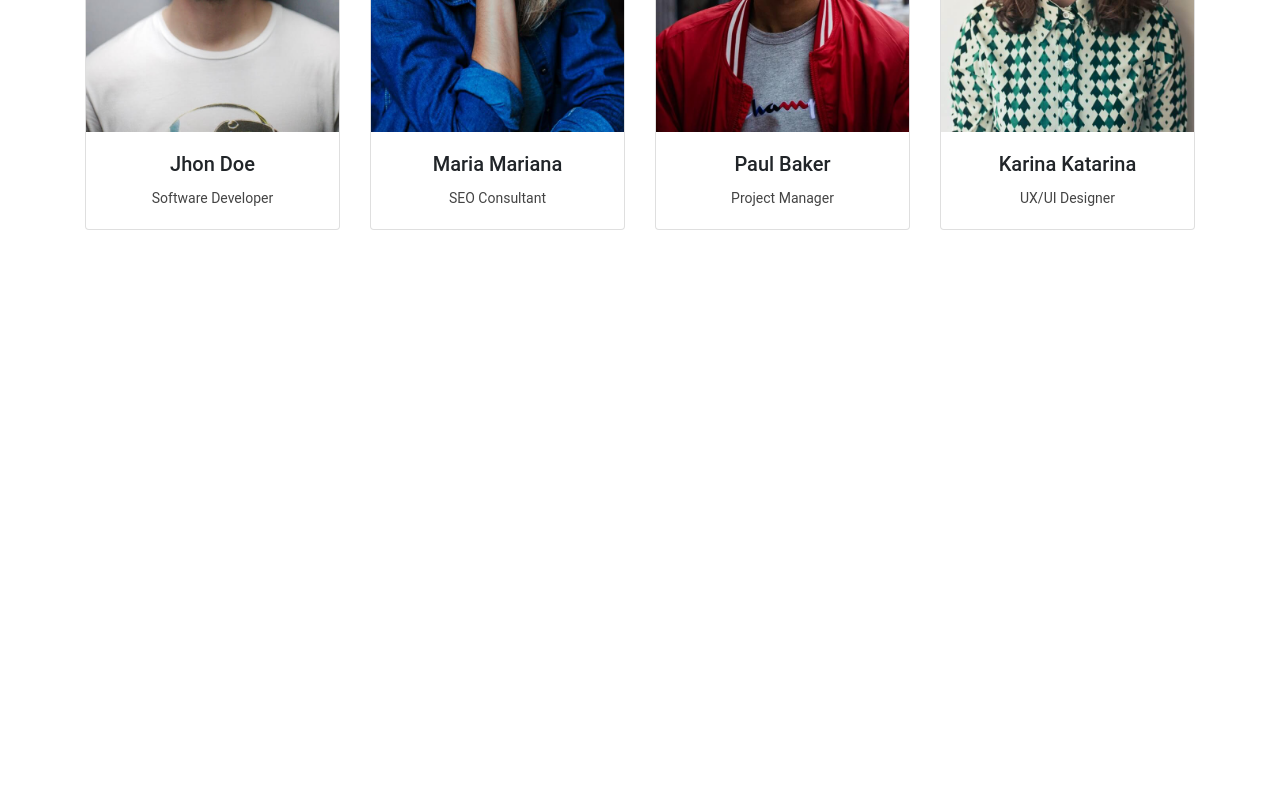
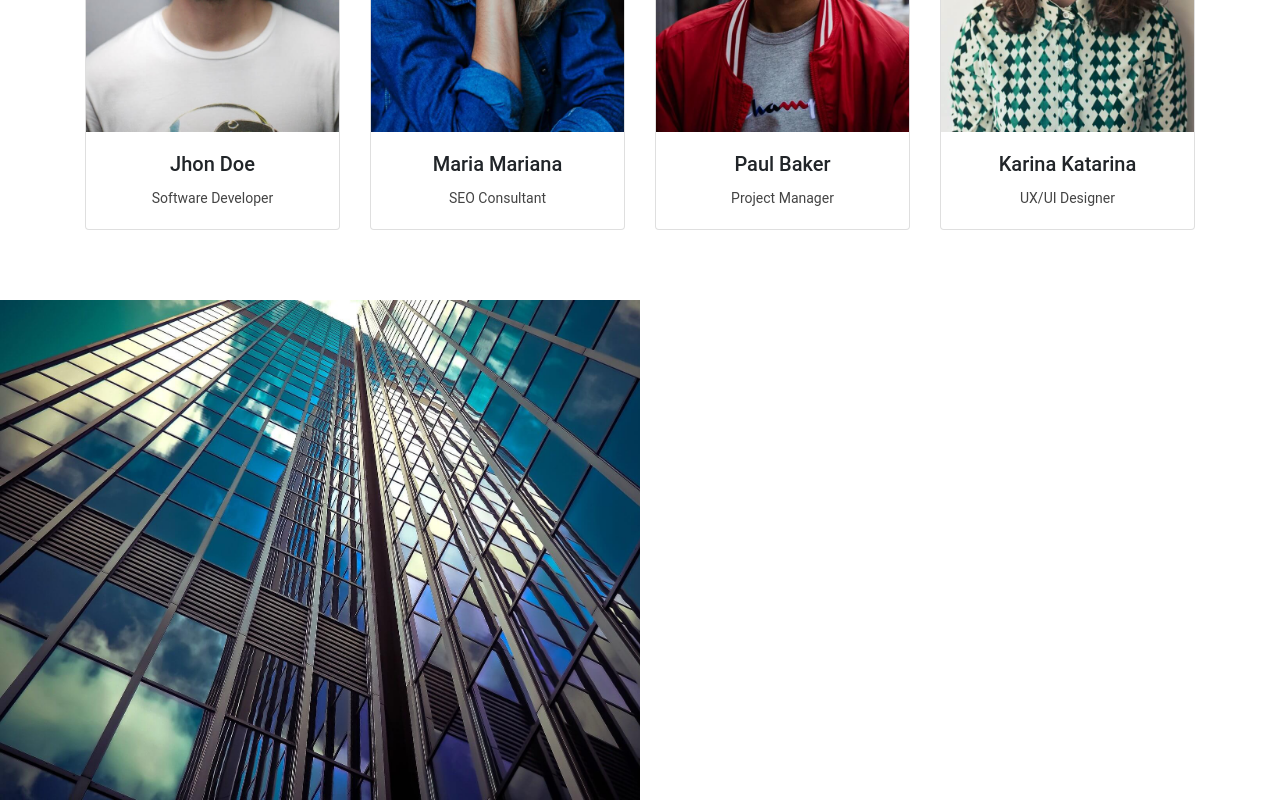
Before and after one commit to DaniloSann/HDC-Agency, a plain HTML site: page index.html in a window 1280 px wide. Shown: the part 2857-3657 px from the top of the page. Before the commit the page ends 3157 px from the top, so only its background shows below. Drawn offline with nearby package versions, Linux system fonts and the light colour scheme; a script that the page names is missing.

Commit message:
Grid com parallax

```diff
--- a/css/styles.css
+++ b/css/styles.css
@@ -187,4 +187,55 @@ header, .navbar {
 
 .card-body {
     text-align: center;
-  }
+}
+
+/* Trabalhe conosco */
+
+#apply-area {
+    height: 500px;
+}
+
+#apply-area .container-fluid, #apply-area .row {
+    height: 100%;
+}
+
+#apply-area .apply-box {
+    text-align: center;
+    padding: 70px 50px;
+}
+
+#company-img {
+    background-image: url(../img/empresa.jpg);
+    background-size: cover;
+    height: 100%;
+}
+
+#pattern-img h4, #pattern-img p {
+    color: #fff;
+}
+
+#pattern-img h4 {
+    margin-top: 8%;
+    margin-bottom: 20px;
+    text-transform: uppercase;
+}
+
+#pattern-img p {
+    margin-bottom: 20px;
+}
+
+#apply-btn {
+    display: block;
+    height: auto;
+    width: 180px;
+    margin-left: auto;
+    margin-right: auto;
+    margin-top: 30px;
+    background-color: transparent;
+    border-color: #fff;
+}
+
+#apply-btn:hover {
+    border-color: #65DAF9;
+    background-color: #65DAF9;
+}
--- a/index.html
+++ b/index.html
@@ -228,6 +228,21 @@
                   </div>
                 </div>
               </div>
+              <!-- Trabalhe conosco -->
+              <div id="apply-area">
+                <div class="container-fluid">
+                  <div class="row">
+                    <div class="col-md-6 apply-box" id="company-img"> </div>
+                    <div class="col-md-6 apply-box" id="pattern-img">
+                      <h4>Gosta de desafios?</h4>
+                      <p>Temos várias posições abertas, entre elas: Software Engineer, UI/UX Designer, Project Manager e mais.</p>
+                      <p>Clique no botão abaixo e confira os benefícios e as posições em aberto.</p>
+                      <p>Aqui você terá a chance de trabalhar com as melhores tecnologias e os profissionais mais capacitados.</p>
+                      <a href="#" class="main-btn" id="apply-btn">Saiba Mais</a></p>
+                    </div>
+                  </div>
+                </div>
+              </div>
         </div>
     </main>
     <script src="js/scripts.js"></script>
--- a/js/scripts.js
+++ b/js/scripts.js
@@ -106,6 +106,8 @@ $(document).ready(function(){
 
         $('#data-area').parallax({ imageSrc: 'img/cidadeparallax.png'});
 
+        $('#apply-area').parallax({ imageSrc: 'img/pattern.png'});
+
     }, 250);
 
 });
```
